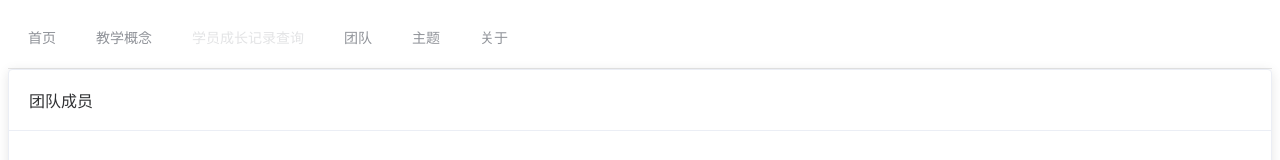
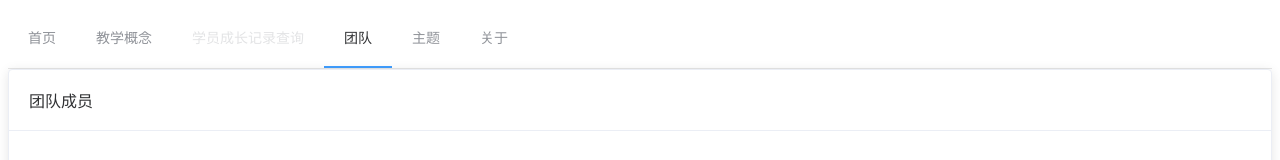
Before and after one commit to chengnuo/draw, a Vue app: page /team in a window 1280 px wide. Shown: the top 160 px of the page. Built offline with nearby package versions, Linux system fonts and the light colour scheme; grey boxes are pictures that could not be loaded.

Commit message:
菜单当前高亮

```diff
--- a/src/components/drawMenu.vue
+++ b/src/components/drawMenu.vue
@@ -1,14 +1,14 @@
 <template>
   <div class="home">
-    <el-menu :default-active="activeIndex" class="el-menu-demo" mode="horizontal" @select="handleSelect" :router="true">
+    <el-menu :default-active="$route.path" class="el-menu-demo" mode="horizontal" @select="handleSelect">
       <el-menu-item index="/home">首页</el-menu-item>
-      <el-menu-item index="teachingConcept">教学概念</el-menu-item>
+      <el-menu-item index="/teachingConcept">教学概念</el-menu-item>
       <el-menu-item :disabled="true" index="3">学员成长记录查询</el-menu-item>
-      <el-menu-item index="team">团队</el-menu-item>
-      <el-menu-item index="theme">
+      <el-menu-item index="/team">团队</el-menu-item>
+      <el-menu-item index="/theme">
         主题
       </el-menu-item>
-      <el-menu-item index="about">关于</el-menu-item>
+      <el-menu-item index="/about">关于</el-menu-item>
     </el-menu>
   </div>
 </template>
@@ -24,9 +24,11 @@ export default {
   },
   methods: {
     handleSelect(key, keyPath) {
-      console.log(key, keyPath);
+      this.$router.push({
+        path: key,
+      })
     }
-  }
+  },
 }
 </script>
 
```
